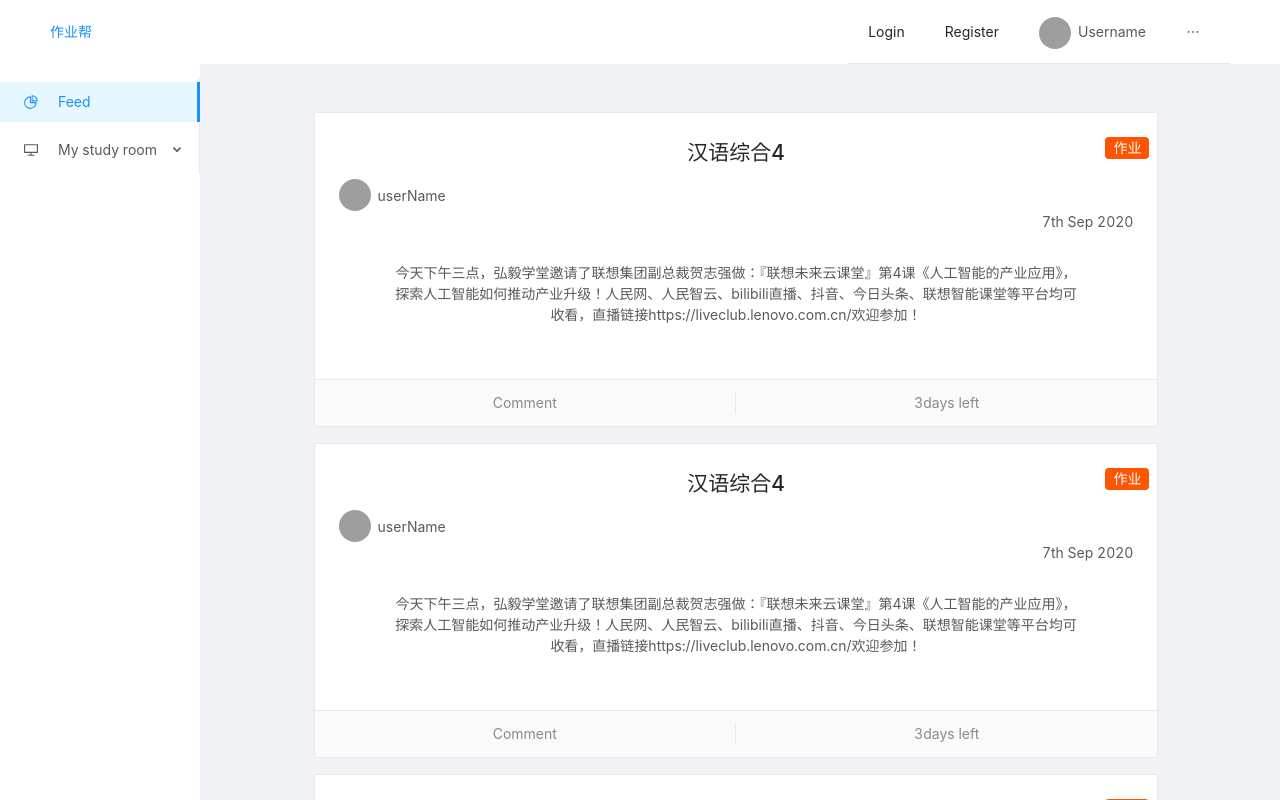
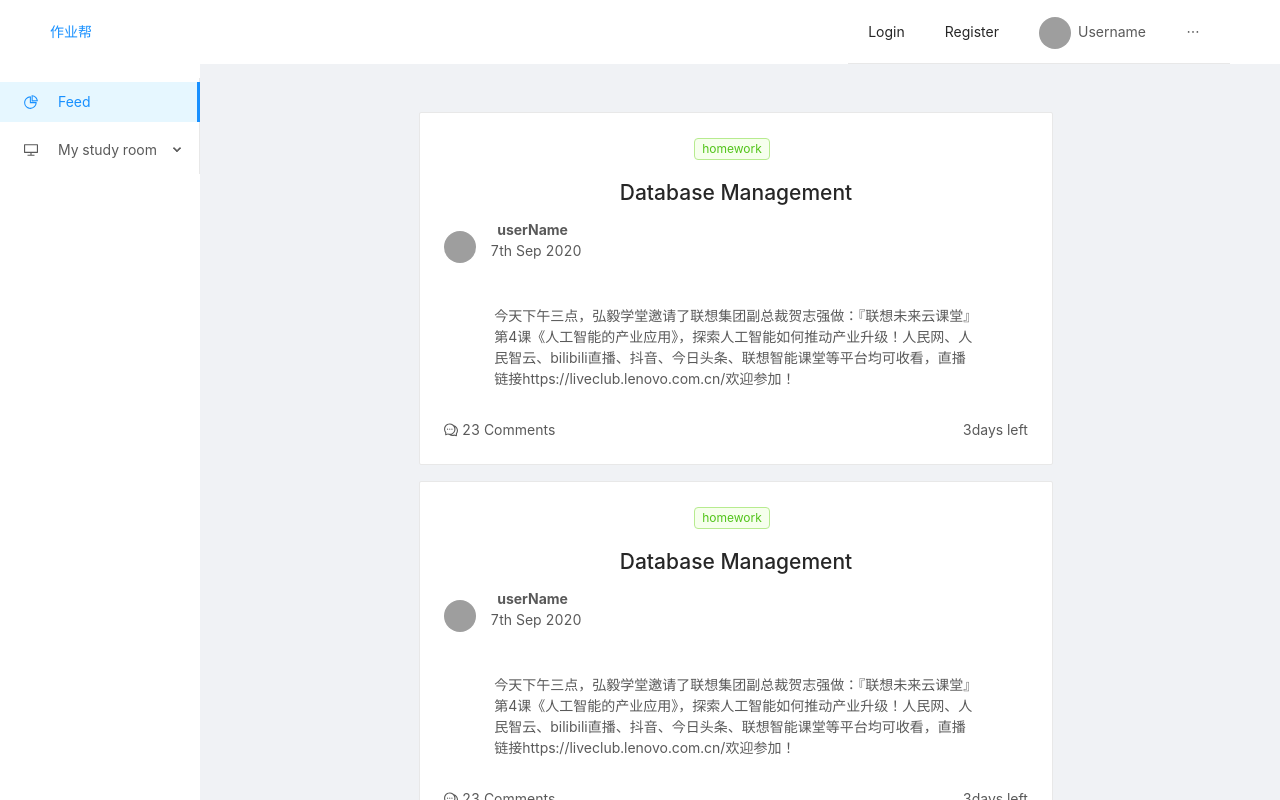
Before and after one commit to Mkhgkk/xuexibang-frontend, a React (Create React App) app: page / in a window 1280 px wide. Shown: the top 800 px of the page. Built offline with nearby package versions, Linux system fonts and the light colour scheme; grey boxes are pictures that could not be loaded.

Commit message:
Added comment section to home feeds component

```diff
--- a/src/App.css
+++ b/src/App.css
@@ -1,5 +1,5 @@
 .App {
-  text-align: center;
+  text-align: left;
 }
 .site-layout-background {
   background: #fff;
--- a/src/components/dashboard/CardBox.jsx
+++ b/src/components/dashboard/CardBox.jsx
@@ -1,60 +1,97 @@
 import React, { Component } from "react";
 import { Skeleton, Card, Avatar, Tag } from "antd";
-import CommentBox from "./Comment";
+import CommentSection from "./commentSection";
+import Actions from "./actions";
+import CommentBox from "./commentBox";
 
 class CardBox extends Component {
   state = {
     loading: false,
-    comment: false
+    comment: false,
   };
 
-  onChange = checked => {
+  onChange = (checked) => {
     this.setState({ loading: !checked });
+  };
+  handleClick = () => {
+    if (this.state.comment === true) return this.setState({ comment: false });
+    if (this.state.comment === false) return this.setState({ comment: true });
   };
 
   render() {
-    const { loading } = this.state;
+    const { loading, comment } = this.state;
     return (
       <>
         <Card
-          style={{ width: "80%", margin: "0 auto", marginTop: 16 }}
-          actions={[<div>Comment</div>, <div>3days left</div>]}
+          style={{ width: "60%", margin: "0 auto", marginTop: 16 }}
+          // actions={[
+          //   <span>
+          //     <Tooltip title="Comment">
+          //       <CommentOutlined />
+          //     </Tooltip>
+          //     <span> 23 Comments</span>
+          //   </span>,
+          //   <div>3days left</div>,
+          // ]}
         >
           <Skeleton loading={loading} avatar active>
+            <div
+              style={{
+                display: "flex",
+                flexDirection: "column",
+                alignItems: "center",
+                justifyContent: "center",
+              }}
+            >
+              <div style={{ height: "40px" }}>
                 <Tag
-              color="#f50"
-              style={{ position: "absolute", right: "0", fontSize: "1em" }}
+                  color="green"
+                  // style={{ position: "absolute", right: "0", fontSize: "1em" }}
                 >
-              作业
+                  homework
                 </Tag>
-            {/* <Tag
-              color="#2db7f5"
-              style={{ position: "absolute", right: "0", fontSize: "1em" }}
-            >
-              通知
-            </Tag> */}
-            <h1>汉语综合4</h1>
+              </div>
+
+              <h1>Database Management</h1>
+            </div>
 
             <div
               style={{
                 display: "flex",
-                alignItems: "center"
+                alignItems: "center",
               }}
             >
               <Avatar src="https://zos.alipayobjects.com/rmsportal/ODTLcjxAfvqbxHnVXCYX.png" />
+              <div
+                style={{
+                  marginLeft: "1em",
+                }}
+              >
                 <p
                   style={{
                     margin: 0,
-                  paddingLeft: "0.5em"
+                    paddingLeft: "0.5em",
+                    fontWeight: "bolder",
                   }}
                 >
                   userName
                 </p>
+                <p style={{ textAlign: "right" }}>7th Sep 2020</p>
               </div>
-            <p style={{ textAlign: "right" }}>7th Sep 2020</p>
+            </div>
             <p style={{ margin: "30px 50px 30px 50px" }}>
               今天下午三点，弘毅学堂邀请了联想集团副总裁贺志强做：『联想未来云课堂』第4课《人工智能的产业应用》，探索人工智能如何推动产业升级！人民网、人民智云、bilibili直播、抖音、今日头条、联想智能课堂等平台均可收看，直播链接https://liveclub.lenovo.com.cn/欢迎参加！
             </p>
+            <Actions onClick={this.handleClick} />
+            {comment && (
+              <React.Fragment>
+                <CommentBox />
+                <CommentSection>
+                  <CommentSection />
+                  <CommentSection />
+                </CommentSection>
+              </React.Fragment>
+            )}
           </Skeleton>
         </Card>
       </>
--- /dev/null
+++ b/src/components/dashboard/actions.jsx
@@ -0,0 +1,25 @@
+import React, { Component } from "react";
+import { Tooltip } from "antd";
+import { CommentOutlined } from "@ant-design/icons";
+
+class Actions extends Component {
+  state = {};
+  render() {
+    return (
+      <React.Fragment>
+        <div style={{ display: "flex", justifyContent: "space-between" }}>
+          <span onClick={this.props.onClick} style={{ cursor: "pointer" }}>
+            <Tooltip title="Comment">
+              <CommentOutlined />
+            </Tooltip>
+            <span> 23 Comments</span>
+          </span>
+
+          <div>3days left</div>
+        </div>
+      </React.Fragment>
+    );
+  }
+}
+
+export default Actions;
--- /dev/null
+++ b/src/components/dashboard/commentBox.jsx
@@ -0,0 +1,66 @@
+import React, { Component } from "react";
+import { Comment, Avatar, Form, Button, List, Input } from "antd";
+import moment from "moment";
+
+const { TextArea } = Input;
+
+class CommentBox extends Component {
+  state = {
+    value: "",
+    submitting: false,
+  };
+
+  handleChange = (e) => {
+    this.setState({
+      value: e.target.value,
+    });
+  };
+
+  handleSubmit = () => {
+    if (this.state.submitting === true)
+      return this.setState({ submitting: false });
+    if (this.state.submitting === false)
+      return this.setState({ submitting: true });
+  };
+
+  Editor = () => {
+    return (
+      <div>
+        <Form.Item>
+          <TextArea
+            rows={2}
+            onChange={(e) => this.handleChange(e)}
+            value={this.state.value}
+          />
+        </Form.Item>
+        <Form.Item>
+          <Button
+            htmlType="submit"
+            loading={this.state.submitting}
+            onClick={this.handleSubmit}
+            type="primary"
+          >
+            Add Comment
+          </Button>
+        </Form.Item>
+      </div>
+    );
+  };
+
+  render() {
+    const { Editor } = this;
+    return (
+      <Comment
+        avatar={
+          <Avatar
+            src="https://zos.alipayobjects.com/rmsportal/ODTLcjxAfvqbxHnVXCYX.png"
+            alt="Han Solo"
+          />
+        }
+        content={<Editor />}
+      />
+    );
+  }
+}
+
+export default CommentBox;
--- /dev/null
+++ b/src/components/dashboard/commentSection.jsx
@@ -0,0 +1,30 @@
+import React, { Component } from "react";
+import { Comment, Avatar } from "antd";
+
+class CommentBox extends Component {
+  state = {};
+  render() {
+    return (
+      <Comment
+        actions={[<span key="comment-nested-reply-to">Reply to</span>]}
+        author={<a>Han Solo</a>}
+        avatar={
+          <Avatar
+            src="https://zos.alipayobjects.com/rmsportal/ODTLcjxAfvqbxHnVXCYX.png"
+            alt="Han Solo"
+          />
+        }
+        content={
+          <p>
+            We supply a series of design principles, practical patterns and high
+            quality design resources (Sketch and Axure).
+          </p>
+        }
+      >
+        {this.props.children}
+      </Comment>
+    );
+  }
+}
+
+export default CommentBox;
```
Also changed, not shown: src/components/dashboard/feedBox.jsx (added, +15 -0 lines), src/components/dashboard/Comment.jsx (deleted). Lines whose indentation alone changed are shown as unchanged.
